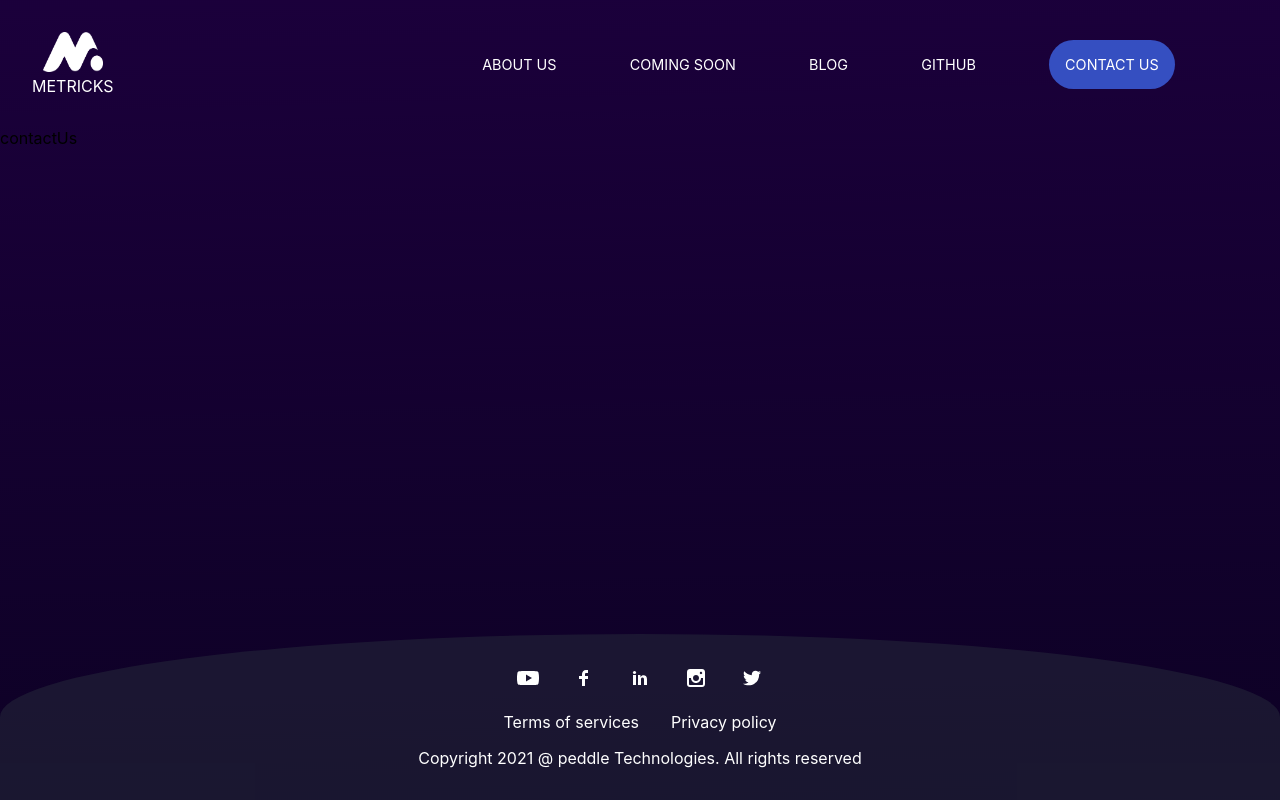
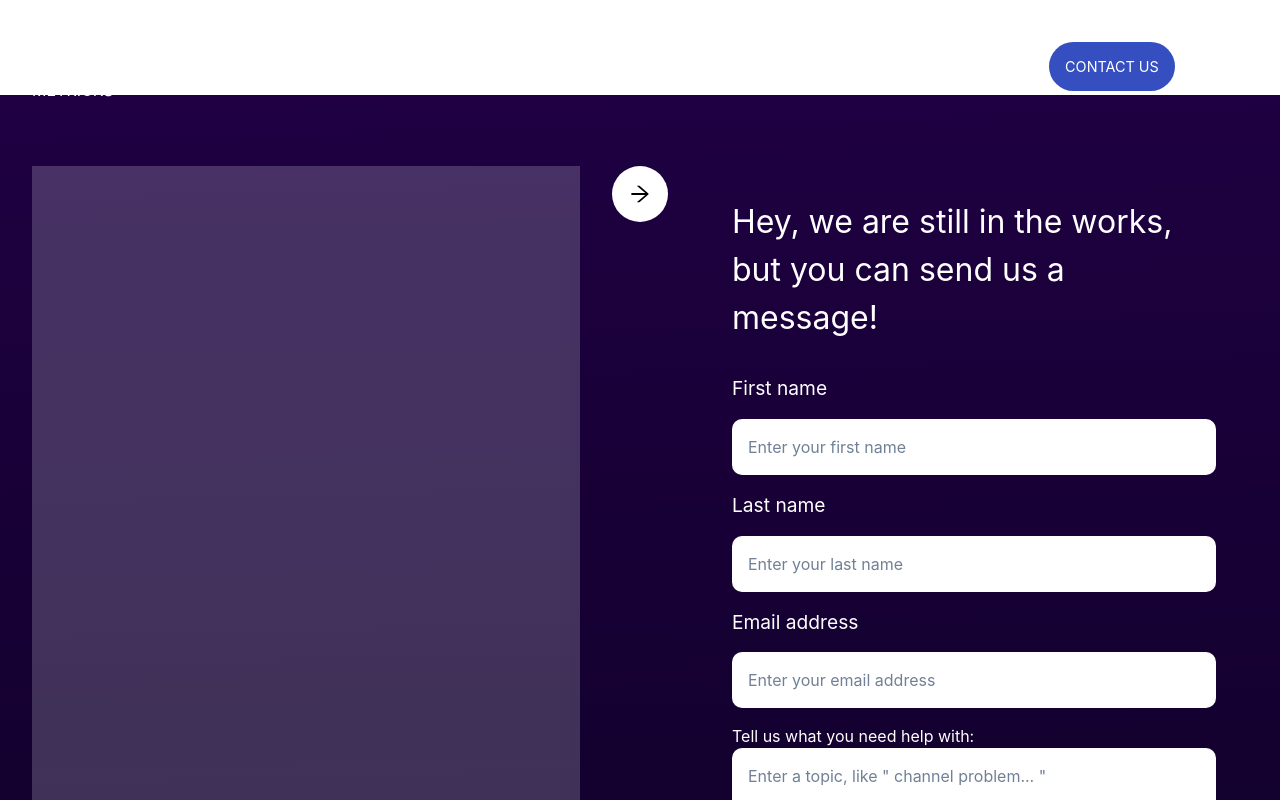
Before and after one commit to YOMEXI/paddle-frontend-assessment, a Next.js app: page /contactUs in a window 1280 px wide. Shown: the top 800 px of the page. Built offline with nearby package versions, Linux system fonts and the light colour scheme.

Commit message:
contact us page implemented

```diff
--- a/components/Homepage/HomepageBody.module.css
+++ b/components/Homepage/HomepageBody.module.css
@@ -34,7 +34,7 @@
   .homePageContactus {
     display: block;
     color: black;
-    font-size: 1.8rem;
+    font-size: 1.2rem;
     background: white;
     padding: 1rem;
     border-radius: 10px;
--- /dev/null
+++ b/components/Shared/ContactUs.module.css
@@ -0,0 +1,100 @@
+.contactUsContainer {
+  padding: 2rem;
+  display: flex;
+
+  flex-direction: row;
+  animation: fadeInAnimation ease 4s;
+  gap: 2rem;
+  height: 100%;
+}
+
+@keyframes fadeInAnimation {
+  0% {
+    opacity: 0;
+  }
+
+  100% {
+    opacity: 1;
+  }
+}
+
+.contactUsBox1 {
+  flex: 1 1 49%;
+  padding: 2rem;
+  height: 140vh;
+  width: 49%;
+
+  background: rgba(241, 246, 247, 0.2);
+}
+
+.contactUsBox2 {
+  flex: 1 1 49%;
+  padding: 2rem;
+  height: 50%;
+  width: 49%;
+  color: white;
+}
+
+.contactUsBox2 > h2 {
+  font-size: 2rem;
+  margin-bottom: 2rem;
+}
+
+.contactUsBox2 form > div {
+  display: flex;
+  flex-direction: column;
+  gap: 1rem;
+  margin-bottom: 1rem;
+}
+
+.contactUsBox2 form div > label {
+  font-size: 1.2rem;
+}
+
+.contactUsBox2 form div > input {
+  padding: 1rem;
+  border-radius: 10px;
+  color: black;
+}
+
+.contactUsBox2 form > textarea {
+  border-radius: 10px;
+  width: 100%;
+}
+
+.contactUsBoxArrow p {
+  /* position: absolute; */
+  background-color: white;
+  color: black;
+  font-size: 1.5rem;
+  padding: 1rem;
+  border-radius: 50%;
+}
+
+@media (max-width: 1000px) {
+  .contactUsBox1 {
+    flex: 1 1 20%;
+    padding: 2rem;
+    height: 98vh;
+    width: 49%;
+
+    background: rgba(241, 246, 247, 0.2);
+  }
+}
+
+@media (max-width: 850px) {
+  .contactUsBox2 > h2 {
+    font-size: 1.6rem;
+    margin-bottom: 1rem;
+  }
+
+  .contactUsBox2 form div > label {
+    font-size: 1rem;
+  }
+}
+
+@media (max-width: 750px) {
+  .contactUsBox1 {
+    display: none;
+  }
+}
--- /dev/null
+++ b/components/Shared/ContactUs.tsx
@@ -0,0 +1,69 @@
+import {
+  Button,
+  Flex,
+  Modal,
+  ModalBody,
+  ModalCloseButton,
+  ModalContent,
+  ModalFooter,
+  ModalHeader,
+  ModalOverlay,
+  useDisclosure,
+} from "@chakra-ui/react";
+import React, { useEffect } from "react";
+import { AiOutlineArrowRight } from "react-icons/ai";
+
+import styles from "./ContactUs.module.css";
+
+const contactUs = () => {
+  const { isOpen, onOpen, onClose } = useDisclosure();
+
+  useEffect(() => {
+    onOpen();
+  }, []);
+
+  return (
+    <>
+      <div className={styles.contactUsContainer}>
+        <div className={styles.contactUsBox1}></div>
+        <div className={styles.contactUsBoxArrow}>
+          <p>
+            <a href="/contactUs">
+              <AiOutlineArrowRight />
+            </a>
+          </p>
+        </div>
+        <div className={styles.contactUsBox2}>
+          <h2>
+            Hey, we are still in the works, but you can send us a message!
+          </h2>
+          <form action="">
+            <div>
+              <label htmlFor="">First name</label>
+              <input type="text" placeholder="Enter your first name" />
+            </div>
+            <div>
+              <label htmlFor="">Last name</label>
+              <input type="text" placeholder="Enter your last name" />
+            </div>
+            <div>
+              <label htmlFor="">Email address</label>
+              <input type="text" placeholder="Enter your email address" />
+            </div>
+            <p>Tell us what you need help with:</p>
+            <textarea
+              name=""
+              id=""
+              cols={50}
+              rows={10}
+              placeholder='Enter a topic, like " channel problem... "'
+              style={{ padding: "1rem" }}
+            ></textarea>
+          </form>
+        </div>
+      </div>
+    </>
+  );
+};
+
+export default contactUs;
--- a/package.json
+++ b/package.json
@@ -9,7 +9,11 @@
     "lint": "next lint"
   },
   "dependencies": {
+    "@chakra-ui/react": "^2.0.2",
+    "@emotion/react": "^11.9.0",
+    "@emotion/styled": "^11.8.1",
     "axios": "^0.27.2",
+    "framer-motion": "^6.3.3",
     "next": "12.1.6",
     "react": "18.1.0",
     "react-dom": "18.1.0",
--- a/pages/_app.tsx
+++ b/pages/_app.tsx
@@ -1,12 +1,15 @@
 import "../styles/globals.css";
 import type { AppProps } from "next/app";
 import Layout from "../components/Layouts/Layout";
+import { ChakraProvider } from "@chakra-ui/react";
 
 function MyApp({ Component, pageProps }: AppProps) {
   return (
     <>
       <Layout>
-        <Component {...pageProps} />
+        <ChakraProvider>
+          <Component {...pageProps} />
+        </ChakraProvider>
       </Layout>
     </>
   );
--- a/pages/contactUs.tsx
+++ b/pages/contactUs.tsx
@@ -1,7 +1,12 @@
 import React from "react";
+import ContactUs from "../components/Shared/ContactUs";
 
 const contactUs = () => {
-  return <div>contactUs</div>;
+  return (
+    <div>
+      <ContactUs />
+    </div>
+  );
 };
 
 export default contactUs;
```
Also changed, not shown: 1 other file (tests, documents, lock files or other folders).
